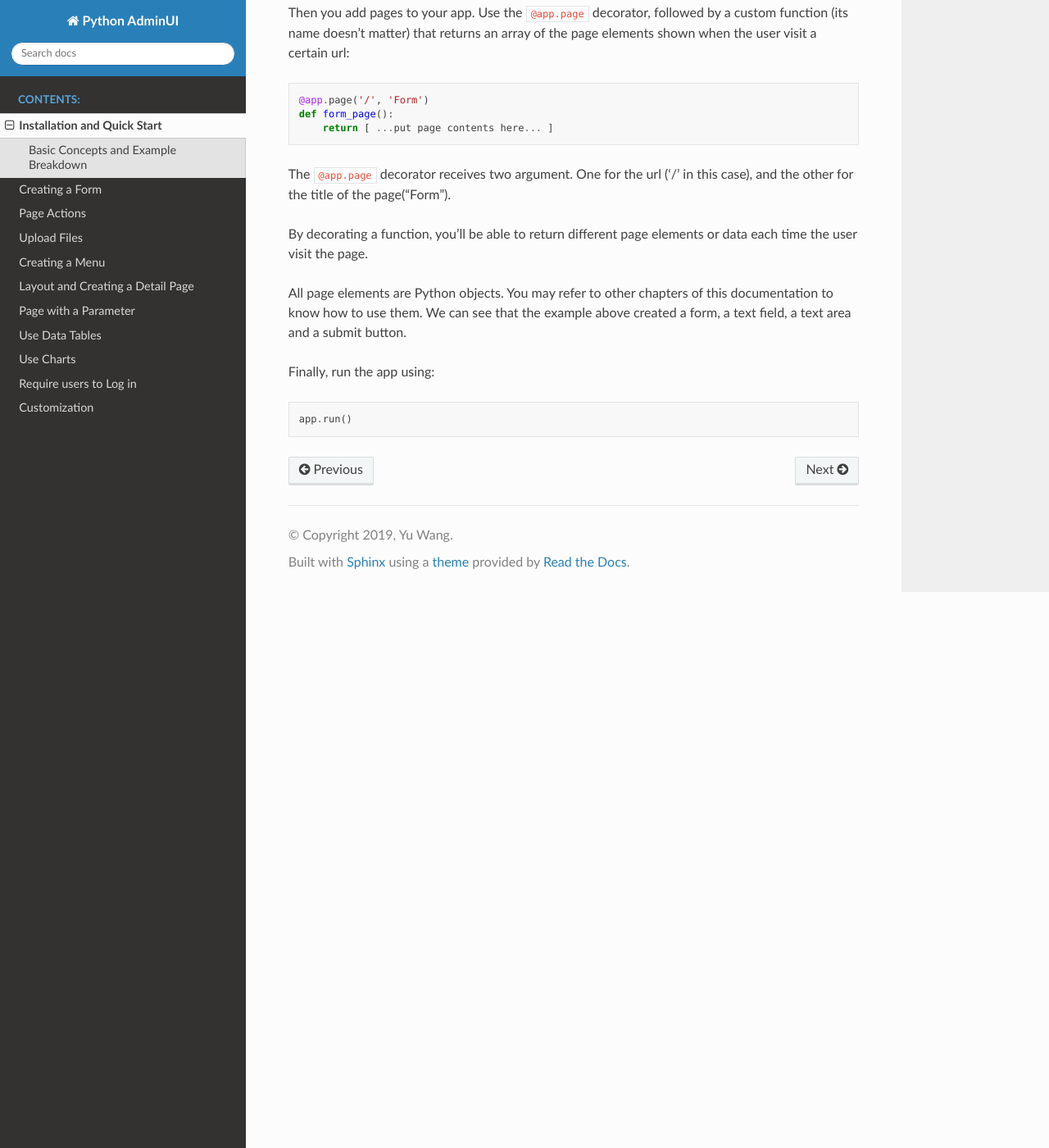
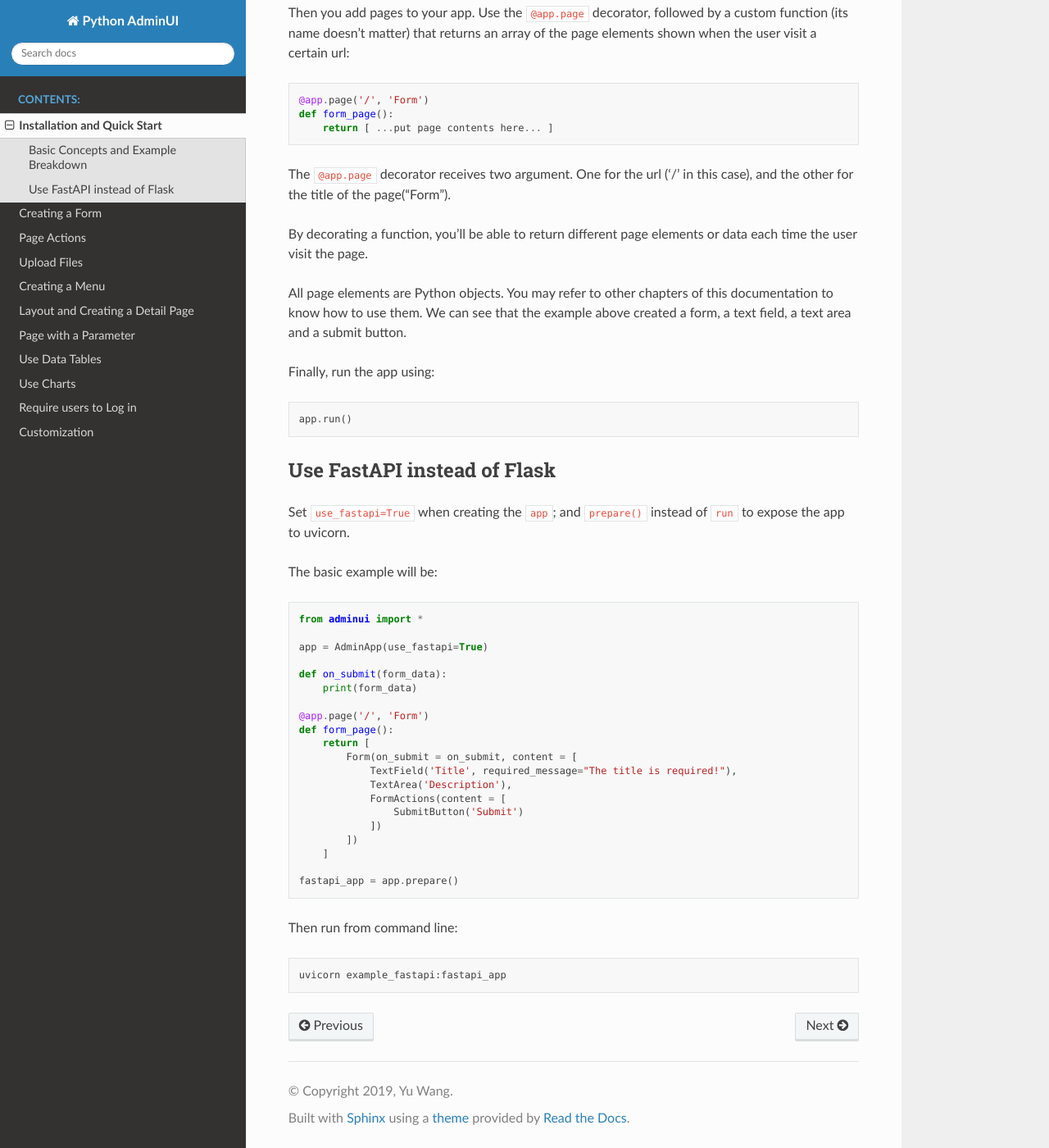
Before and after one commit to bigeyex/python-adminui, a Sphinx documentation site: the page built from docs/quickstart.rst, in a window 1280 px wide and 1400 px high, scrolled down 1480 px. Shown: the whole window at 82% size. Built offline with Sphinx 7.4.7 and the Read the Docs theme 2.0.0, drawn with Linux system fonts in a browser that asks for light colours.

Commit message:
finished fastapi support

```diff
--- a/docs/quickstart.rst
+++ b/docs/quickstart.rst
@@ -68,3 +68,37 @@ example above created a form, a text field, a text area and a submit button.
 Finally, run the app using::
 
     app.run()
+
+Use FastAPI instead of Flask
+**************************************
+
+Set ``use_fastapi=True`` when creating the ``app``; and ``prepare()`` instead of ``run`` to expose the app to uvicorn.
+
+The basic example will be:
+
+.. code-block:: python
+
+    from adminui import *
+
+    app = AdminApp(use_fastapi=True)
+
+    def on_submit(form_data):
+        print(form_data)
+
+    @app.page('/', 'Form')
+    def form_page():
+        return [
+            Form(on_submit = on_submit, content = [
+                TextField('Title', required_message="The title is required!"),
+                TextArea('Description'),
+                FormActions(content = [
+                    SubmitButton('Submit')
+                ])
+            ])
+        ]
+
+    fastapi_app = app.prepare()
+
+Then run from command line::
+
+    uvicorn example_fastapi:fastapi_app
```
Also changed, not shown: README.md (+19 -1 lines), 3 other files.
